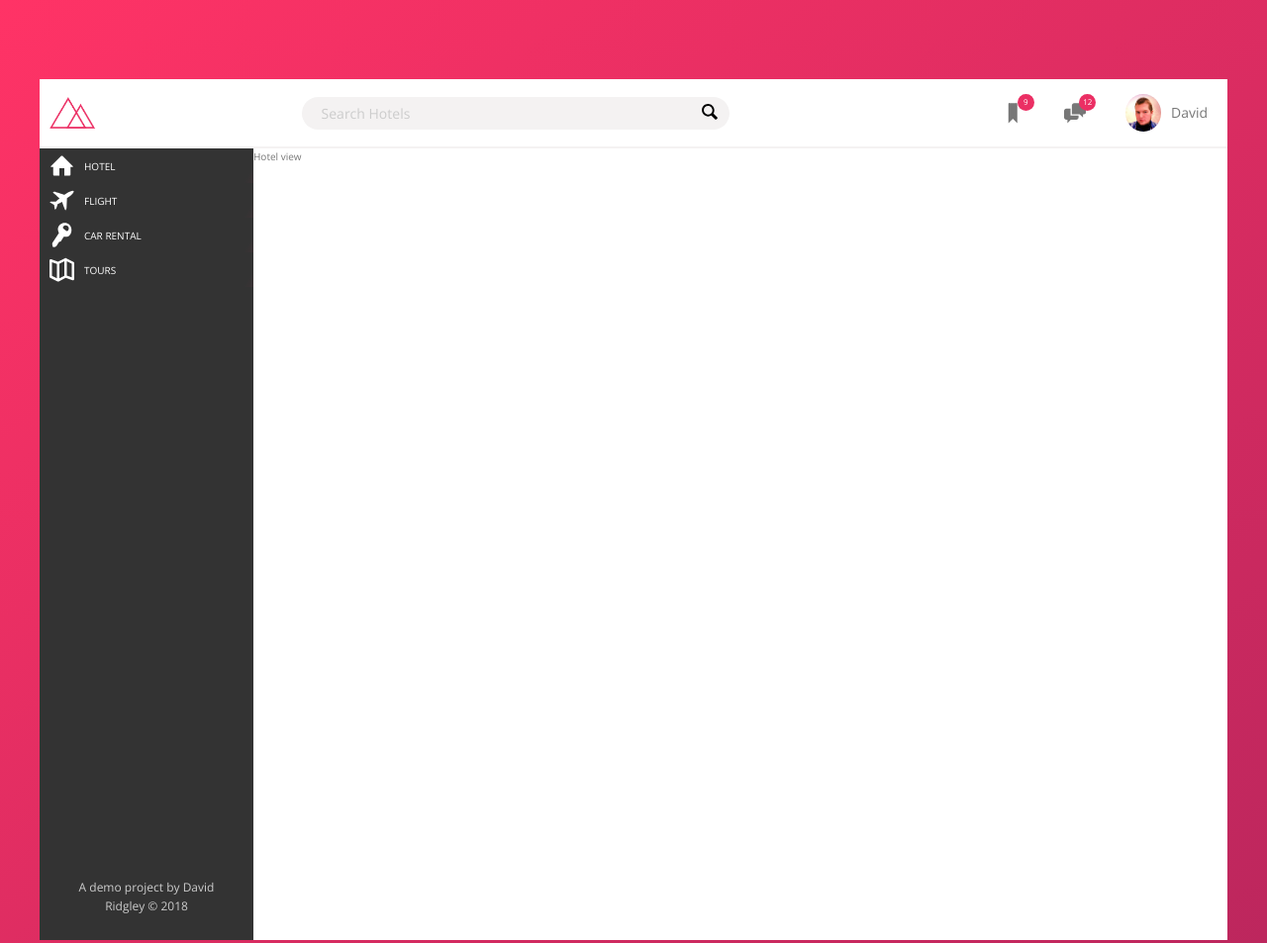
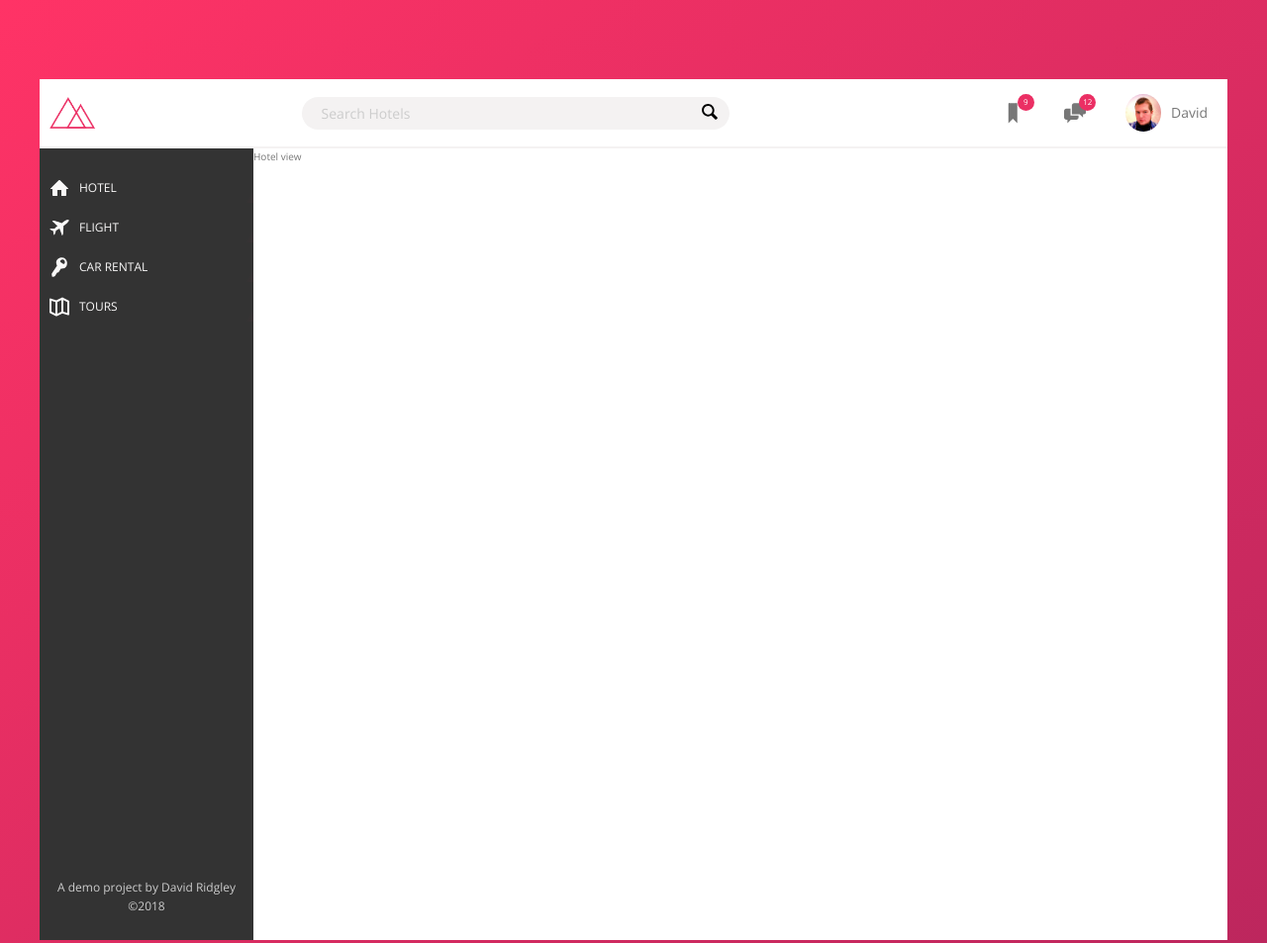
Before and after one commit to Arximiro/Trillo, a website: page index.html in a window 1280 px wide. Shown: the top 953 px of the page at 99% size. Drawn offline with nearby package versions, Linux system fonts and the light colour scheme.

Commit message:
sidebar styles finished up

```diff
--- a/sass/components/_components.scss
+++ b/sass/components/_components.scss
@@ -204,9 +204,12 @@
 
 .side-nav {
   padding-left: 1rem;
+  font-size: 1.2rem;
+  margin-top: 2.5rem;
 
   &__item {
     list-style: none;
+    margin-bottom: 1rem;
   }
 
   &__link, {
@@ -217,7 +220,7 @@
     &:visited {
       text-decoration: none;
       text-transform: uppercase;
-      color: white;
+      color: var(--color-grey-light-1);
       background-image: linear-gradient(120deg, transparent 0%, transparent 50%, var(--color-primary));
       background-size: 200%;
       transition: all .4s;
@@ -230,10 +233,9 @@
   }
 
   &__icon {
-    height: 3.5rem;
-    width: 3.5rem;
-    fill: white;
-    order: -1;
+    height: 3rem;
+    width: 3rem;
+    fill: currentColor;
     padding-right: 1rem;
   }
 }
@@ -242,6 +244,38 @@
 .legal {
   font-size: 1.2rem;
   text-align: center;
-  padding: 2.5rem;
+  padding-bottom: 2.5rem;
   color: var(--color-grey-light-4);
 }
+
+
+// SIDE-NAV
+//    padding-left: gets everything off the left edge of the sidebar
+//    font-size: self explanatory
+//    margin-top: pushes items down from the top of the sidebar a bit
+// SIDE-NAV__ITEM
+//    list-style: turn off the default bullet points of a li inside a ul
+//    margin-bottom: gives a little space below each element to let them breathe
+// SIDE-NAV__LINK
+//    display: set to flex so the item and the span text inside the link can be positioned
+//    align-items: set to center to center both along the cross axis
+// SIDE-NAV__LINK:link :visisted
+//    text-decoration: remove the link underline
+//    text-transform: make all text uppercase
+//    color: set color of text
+//    background-image: set to a 120deg linear gradient that goes from 0 to 50% as transparent, then the rest is primary color
+//    background-size: set to 200% so it is pushed off the screen out of view
+//    transition: all .4s for transitions
+// SIDE-NAV__LINK:visited :active
+//    background-position: over .4s, the background will come into view ending up at 100%
+// SIDE-NAV__ICON
+//    height: set icon height
+//    width: set icon height
+//    fill: paints the icon the current color ie the color of the parent which is link
+//    padding-right: gives some space between the icon and the text
+
+// LEGAL
+//    font-size: yes
+//    text-align: yep
+//    padding-bottom: breathing room from bottom
+//    color: set text color
```
Also changed, not shown: index.html (+1 -1 lines), css/style.css.
